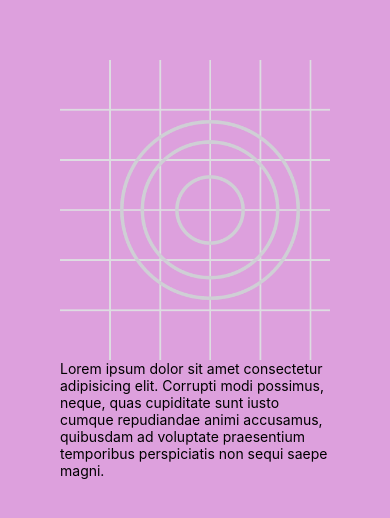
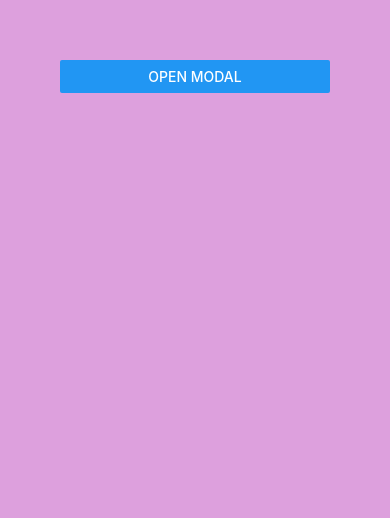
Before and after one commit to OkkashaAlly/react-native-tut, a React Native app: screen / in a window 390 px wide. Shown: the top 518 px of the page. Built offline with nearby package versions, Linux system fonts and the light colour scheme.

Commit message:
14 - Modal component

```diff
--- a/App.js
+++ b/App.js
@@ -1,23 +1,26 @@
-import { Image, Pressable, ScrollView, Text, View } from "react-native";
-import logoImg from "./assets/adaptive-icon.png";
+import { useState } from "react";
+import { Button, Modal, Text, View } from "react-native";
 // const logoImg = require("./assets/adaptive-icon.png");
 
 export default function App() {
+  const [modalVisible, setModalVisible] = useState(false);
+
   return (
     <View style={{ backgroundColor: "plum", flex: 1, padding: 60 }}>
-      <ScrollView>
-        <Pressable onLongPress={() => alert("image Pressed so long")}>
-          <Image source={logoImg} style={{ width: 300, height: 300 }} />
-        </Pressable>
-        <Pressable onPress={() => alert("pressed text")}>
-          <Text>
-            Lorem ipsum dolor sit amet consectetur adipisicing elit. Corrupti
-            modi possimus, neque, quas cupiditate sunt iusto cumque repudiandae
-            animi accusamus, quibusdam ad voluptate praesentium temporibus
-            perspiciatis non sequi saepe magni.
-          </Text>
-        </Pressable>
-      </ScrollView>
+      <Button title="Open Modal" onPress={() => setModalVisible(true)} />
+      <Modal
+        visible={modalVisible}
+        onRequestClose={() => setModalVisible(false)}
+        animationType="slide" // "fade" // "none"
+        presentationStyle="pageSheet" // "fullScreen" // "formSheet" // "overFullScreen" // "overCurrentContext" // "currentContext" -- iOS only
+      >
+        <View
+          style={{ flex: 1, justifyContent: "center", alignItems: "center" }}
+        >
+          <Text>Hello World!</Text>
+          <Button title="Close Modal" onPress={() => setModalVisible(false)} />
+        </View>
+      </Modal>
     </View>
   );
 }
```
